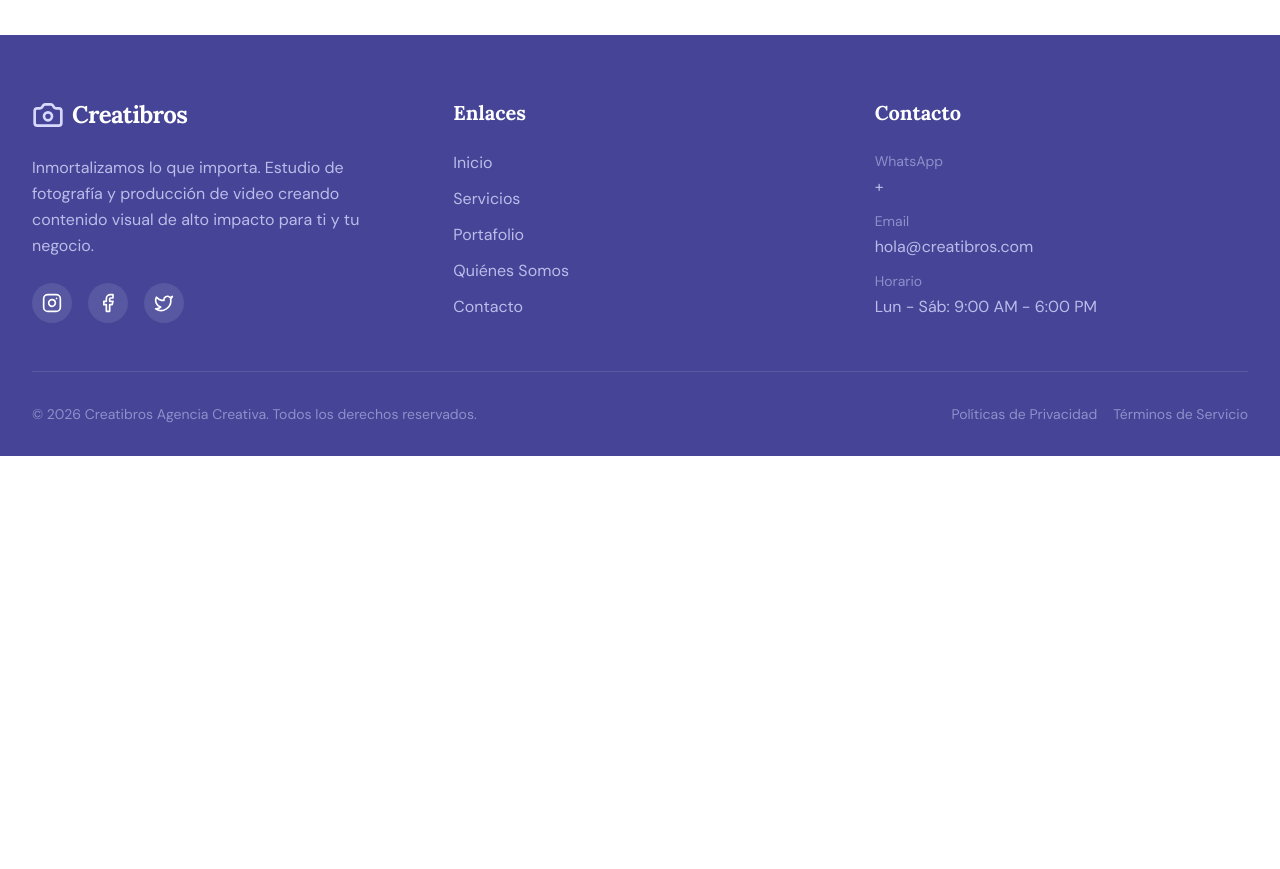
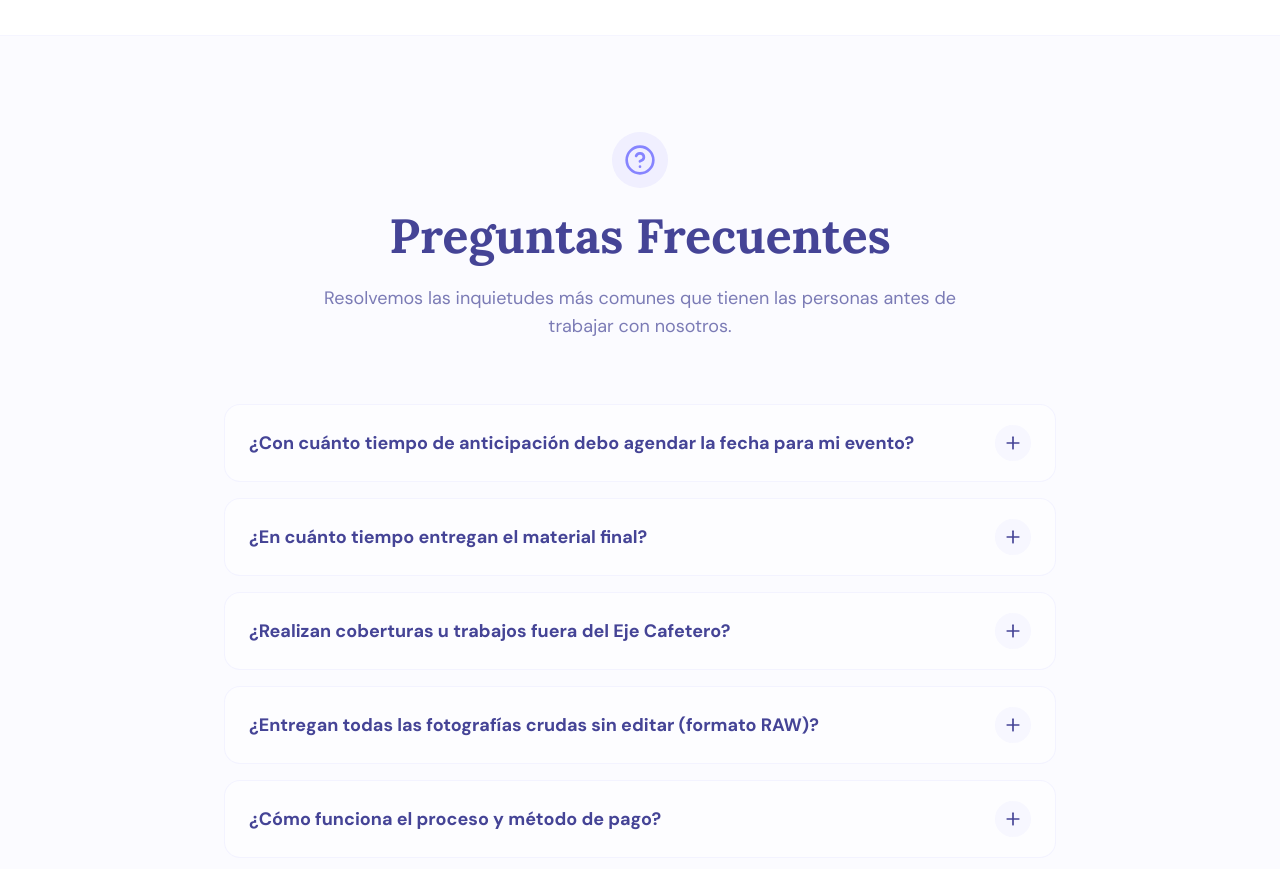
Before and after one commit to juanandresariasutp/landing_CreatiBros, a Next.js app: page / in a window 1280 px wide. Shown: the part 4540-5409 px from the top of the page. Before the commit the page ends 4996 px from the top, so only its background shows below. Built offline with nearby package versions, Linux system fonts and the light colour scheme.

Commit message:
feat(ui): añade sección de Preguntas Frecuentes interactiva al inicio

```diff
--- a/app/page.tsx
+++ b/app/page.tsx
@@ -4,6 +4,7 @@ import { About } from "@/components/About";
 import { Clients } from "@/components/Clients";
 import { Values } from "@/components/Values";
 import { Contact } from "@/components/Contact";
+import { FAQ } from "@/components/FAQ";
 
 export default function Home() {
   return (
@@ -14,6 +15,7 @@ export default function Home() {
       <Clients />
       <Values />
       <Contact />
+      <FAQ />
     </>
   );
 }
--- /dev/null
+++ b/components/FAQ.tsx
@@ -0,0 +1,109 @@
+"use client";
+
+import { useState } from "react";
+import { Plus, Minus, HelpCircle } from "lucide-react";
+import { cn } from "@/lib/utils";
+
+const faqs = [
+  {
+    question: "¿Con cuánto tiempo de anticipación debo agendar la fecha para mi evento?",
+    answer: "Recomendamos separar tu fecha con al menos 2 a 3 meses de anticipación, especialmente para bodas, 15 años o eventos grandes. Sin embargo, no dudes en contactarnos para verificar disponibilidad en el calendario, a veces contamos con fechas libres a corto plazo."
+  },
+  {
+    question: "¿En cuánto tiempo entregan el material final?",
+    answer: "Nuestro tiempo de entrega promedio es de 2 a 4 semanas para fotografías de eventos completos. Para proyectos corporativos y videos cortos de redes sociales, podemos acordar entregas más rápidas (1 a 2 semanas) según las necesidades de tu estrategia de marketing."
+  },
+  {
+    question: "¿Realizan coberturas u trabajos fuera del Eje Cafetero?",
+    answer: "¡Por supuesto! Aunque nuestra base de operaciones está en el Eje Cafetero, nos encanta viajar y acompañarte en otras ciudades e incluso países. Los viáticos de transporte y hospedaje se cotizan y acuerdan de manera transparente por separado."
+  },
+  {
+    question: "¿Entregan todas las fotografías crudas sin editar (formato RAW)?",
+    answer: "Por respeto a nuestro estilo artístico y al estándar de calidad que prometemos, no entregamos material sin editar. Gran parte de la magia y profesionalismo de Creatibros sucede en la curaduría y la postproducción (colorización y retoque) de cada toma."
+  },
+  {
+    question: "¿Cómo funciona el proceso y método de pago?",
+    answer: "Para asegurar la fecha en nuestra agenda o dar inicio a un proyecto corporativo, solicitamos un anticipo del 50%. El 50% final se cancela al momento de la entrega definitiva de todo tu material terminado."
+  }
+];
+
+export function FAQ() {
+  const [openIndex, setOpenIndex] = useState<number | null>(null);
+
+  const toggleFaq = (index: number) => {
+    setOpenIndex(openIndex === index ? null : index);
+  };
+
+  return (
+    <section className="py-24 bg-cb-lavender-light/10 dark:bg-cb-dark/50 border-t border-cb-lavender-light/20 dark:border-cb-white/5">
+      <div className="max-w-4xl mx-auto px-4 sm:px-6 lg:px-8">
+
+        {/* Cabecera FAQ */}
+        <div className="text-center mb-16">
+          <div className="inline-flex items-center justify-center p-3 bg-cb-purple/10 rounded-full mb-6 text-cb-purple">
+            <HelpCircle className="w-8 h-8" />
+          </div>
+          <h2 className="font-arsenica text-4xl md:text-5xl font-bold mb-6 text-cb-navy dark:text-cb-white">
+            Preguntas Frecuentes
+          </h2>
+          <p className="text-lg text-cb-navy/70 dark:text-cb-white/70 max-w-2xl mx-auto">
+            Resolvemos las inquietudes más comunes que tienen las personas antes de trabajar con nosotros.
+          </p>
+        </div>
+
+        {/* Acordeón de Preguntas */}
+        <div className="space-y-4">
+          {faqs.map((faq, index) => {
+            const isOpen = openIndex === index;
+
+            return (
+              <div
+                key={index}
+                className={cn(
+                  "border rounded-2xl transition-colors duration-300 overflow-hidden",
+                  isOpen
+                    ? "bg-cb-white dark:bg-[#16161f] border-cb-purple shadow-lg"
+                    : "bg-cb-white/50 dark:bg-cb-dark/30 border-cb-lavender-light/30 dark:border-white/10 hover:border-cb-purple/50 dark:hover:border-cb-purple/50"
+                )}
+              >
+                <button
+                  type="button"
+                  onClick={() => toggleFaq(index)}
+                  className="w-full px-6 py-5 flex items-center justify-between text-left focus:outline-none"
+                >
+                  <span className={cn(
+                    "font-bold text-lg transition-colors",
+                    isOpen ? "text-cb-purple" : "text-cb-navy dark:text-cb-white"
+                  )}>
+                    {faq.question}
+                  </span>
+                  <div className={cn(
+                    "ml-4 flex-shrink-0 p-2 rounded-full transition-colors",
+                    isOpen ? "bg-cb-purple text-white" : "bg-cb-lavender-light/20 text-cb-navy dark:text-cb-white/50 dark:bg-white/5"
+                  )}>
+                    {isOpen ? <Minus className="w-5 h-5" /> : <Plus className="w-5 h-5" />}
+                  </div>
+                </button>
+
+                {/* Contenido Desplegable (Animación fluida usando CSS Grid) */}
+                <div
+                  className={cn(
+                    "grid transition-all duration-300 ease-in-out",
+                    isOpen ? "grid-rows-[1fr] opacity-100 pb-5" : "grid-rows-[0fr] opacity-0"
+                  )}
+                >
+                  <div className="overflow-hidden px-6">
+                    <p className="text-cb-navy/80 dark:text-cb-white/70 leading-relaxed border-t border-cb-lavender-light/20 dark:border-white/10 pt-4">
+                      {faq.answer}
+                    </p>
+                  </div>
+                </div>
+              </div>
+            );
+          })}
+        </div>
+
+      </div>
+    </section>
+  );
+}
```
